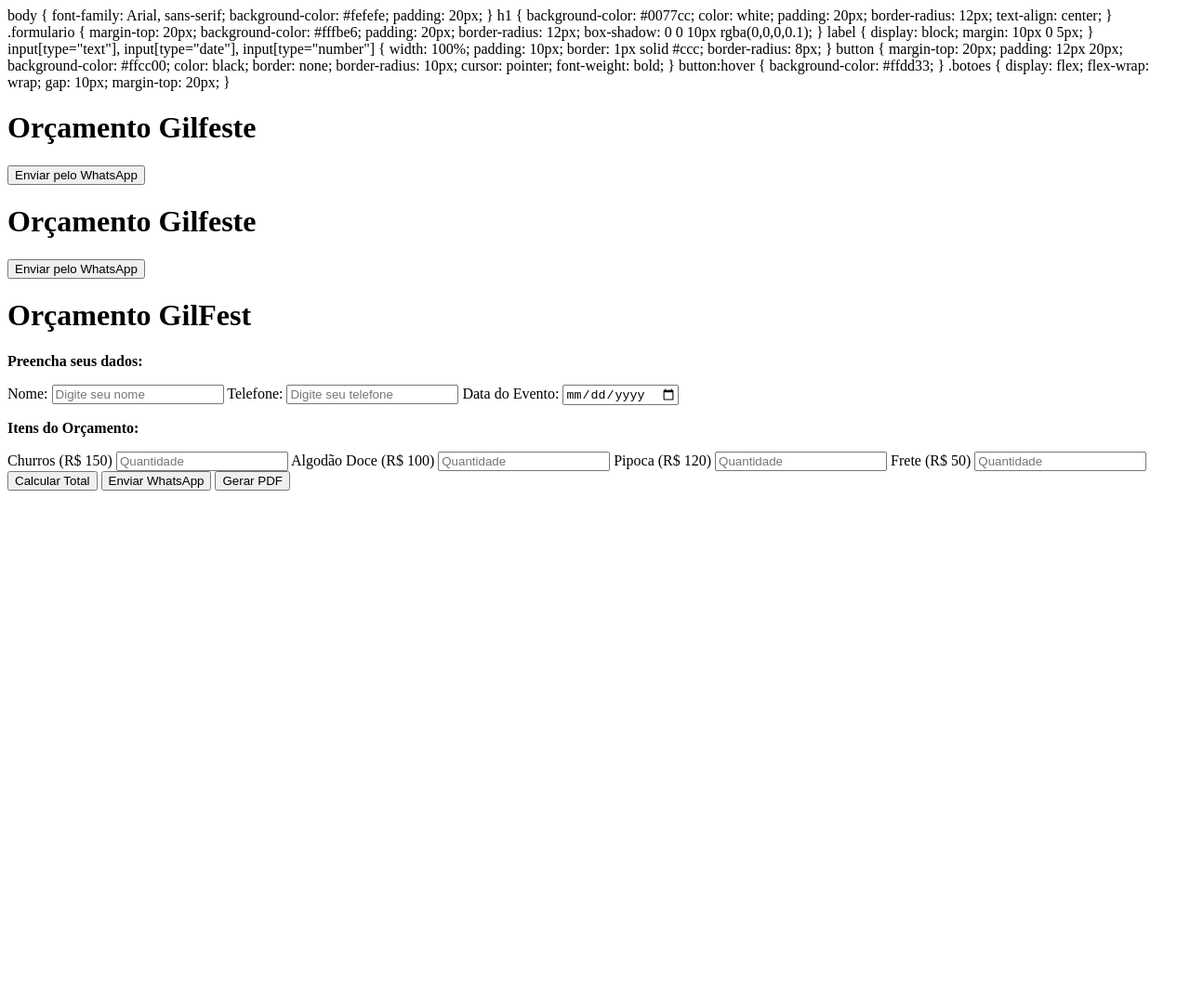
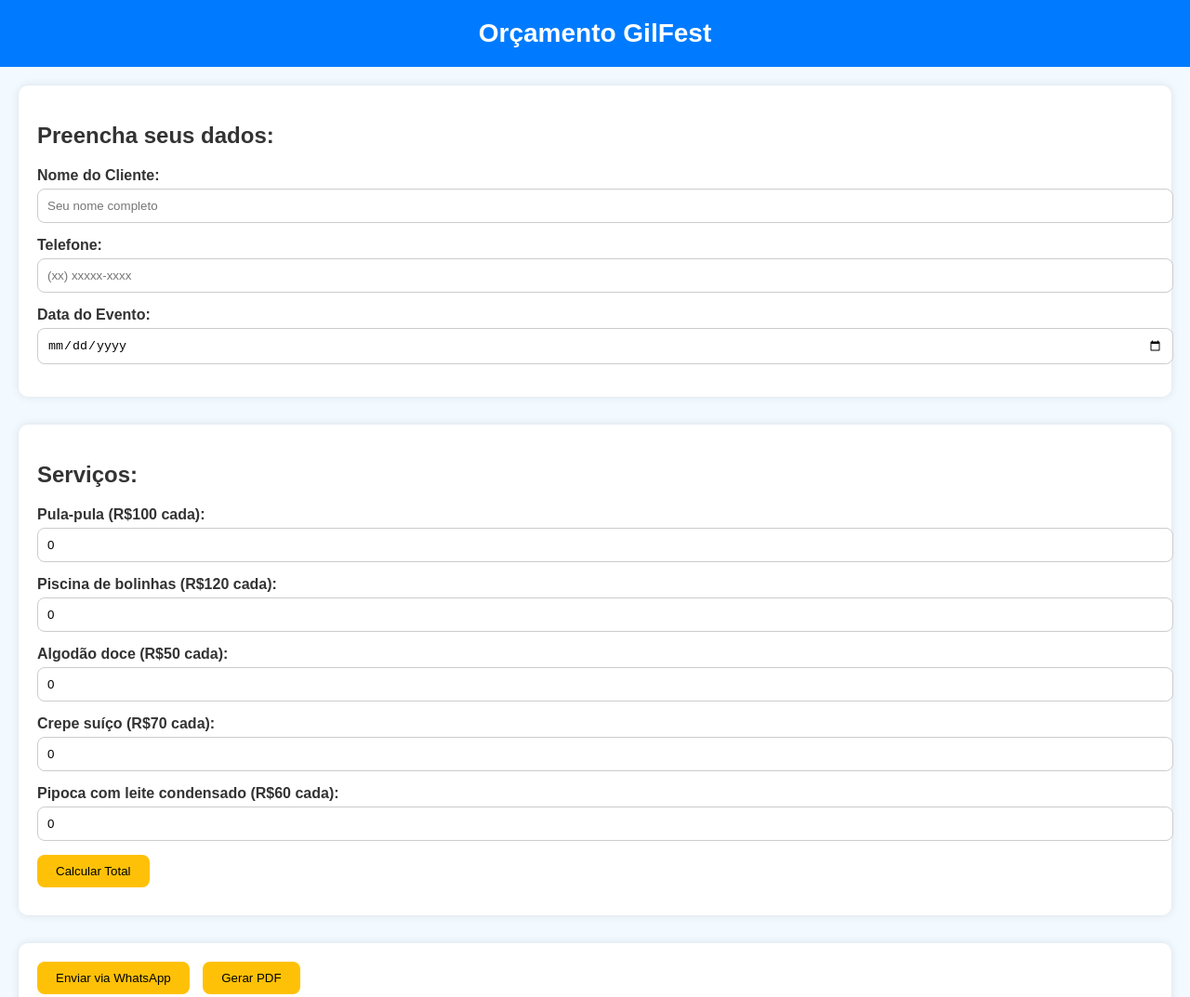
Before and after one commit to Gilart899/Orcamento, a plain HTML site: page index.html in a window 1280 px wide. Shown: the top 1073 px of the page at 93% size. Before the commit the page ends 800 px from the top, so only its background shows below. Drawn offline with Linux system fonts and the light colour scheme.

Commit message:
Update index.html

```diff
--- a/index.html
+++ b/index.html
@@ -5,152 +5,109 @@
   <meta name="viewport" content="width=device-width, initial-scale=1.0"/>
   <title>Orçamento GilFest</title>
   <style>
-    <body>
-  <div class="fundo-transparente">
-    <h1>Orçamento Gilfeste</h1>
-    <form>
-      <!-- formulário aqui -->
-    </form>
-    <button>Enviar pelo WhatsApp</button>
-  </div>
-</body>
-
-</style>
     body {
       font-family: Arial, sans-serif;
-      background-color: #fefefe;
+      margin: 0;
+      padding: 0;
+      background-color: #f2f9ff;
+      color: #333;
+    }
+
+    header {
+      background-color: #007BFF;
+      color: white;
+      padding: 20px;
+      text-align: center;
+      font-size: 28px;
+      font-weight: bold;
+    }
+
+    main {
       padding: 20px;
     }
 
-    h1 {
-      background-color: #0077cc;
-      color: white;
+    .form-section {
+      margin-bottom: 30px;
+      background-color: #ffffff;
+      border-radius: 10px;
       padding: 20px;
-      border-radius: 12px;
-      text-align: center;
-    }
-
-    .formulario {
-      margin-top: 20px;
-      background-color: #fffbe6;
-      padding: 20px;
-      border-radius: 12px;
       box-shadow: 0 0 10px rgba(0,0,0,0.1);
     }
 
     label {
+      font-weight: bold;
       display: block;
-      margin: 10px 0 5px;
+      margin-bottom: 5px;
     }
 
-    input[type="text"],
-    input[type="date"],
-    input[type="number"] {
+    input, select {
       width: 100%;
       padding: 10px;
+      margin-bottom: 15px;
+      border-radius: 8px;
       border: 1px solid #ccc;
-      border-radius: 8px;
     }
 
     button {
-      margin-top: 20px;
-      padding: 12px 20px;
-      background-color: #ffcc00;
+      background-color: #ffc107;
       color: black;
       border: none;
-      border-radius: 10px;
+      padding: 10px 20px;
+      border-radius: 8px;
       cursor: pointer;
+      margin-right: 10px;
+    }
+
+    button:hover {
+      background-color: #e0a800;
+    }
+
+    .resultado {
+      font-size: 18px;
+      margin-top: 10px;
+      color: green;
       font-weight: bold;
     }
 
-    button:hover {
-      background-color: #ffdd33;
-    }
-
-    .botoes {
-      display: flex;
-      flex-wrap: wrap;
-      gap: 10px;
-      margin-top: 20px;
-    }
   </style>
 </head>
-<body><body>
-  <div class="fundo-transparente">
-    <h1>Orçamento Gilfeste</h1>
-    <form>
-      <!-- formulário aqui -->
-    </form>
-    <button>Enviar pelo WhatsApp</button>
-  </div>
-  <body>
-  <div class="fundo-transparente">
-    <h1>Orçamento Gilfeste</h1>
-    <form>
-      <!-- formulário aqui -->
-    </form>
-    <button>Enviar pelo WhatsApp</button>
-  </div>
-</body>
-</body>
-  <h1>Orçamento GilFest</h1>
+<body>
+  <header>Orçamento GilFest</header>
 
-  <div class="formulario">
-    <p><strong>Preencha seus dados:</strong></p>
-    <label for="nomeCliente">Nome:</label>
-    <input type="text" id="nomeCliente" placeholder="Digite seu nome" />
-    <label for="telefoneCliente">Telefone:</label>
-    <input type="text" id="telefoneCliente" placeholder="Digite seu telefone" />
-    <label for="dataEvento">Data do Evento:</label>
-    <input type="date" id="dataEvento" />
+  <main>
+    <div class="form-section">
+      <h2>Preencha seus dados:</h2>
+      <label for="nomeCliente">Nome do Cliente:</label>
+      <input type="text" id="nomeCliente" placeholder="Seu nome completo" />
 
-    <p><strong>Itens do Orçamento:</strong></p>
-    <label>Churros (R$ 150)</label>
-    <input type="number" id="qtdChurros" placeholder="Quantidade" />
+      <label for="telefoneCliente">Telefone:</label>
+      <input type="tel" id="telefoneCliente" placeholder="(xx) xxxxx-xxxx" />
 
-    <label>Algodão Doce (R$ 100)</label>
-    <input type="number" id="qtdAlgodao" placeholder="Quantidade" />
-
-    <label>Pipoca (R$ 120)</label>
-    <input type="number" id="qtdPipoca" placeholder="Quantidade" />
-
-    <label>Frete (R$ 50)</label>
-    <input type="number" id="qtdFrete" placeholder="Quantidade" />
-
-    <div class="botoes">
-      <button onclick="calcularTotal()">Calcular Total</button>
-      <button onclick="enviarWhatsApp()">Enviar WhatsApp</button>
-      <button onclick="gerarPDF()">Gerar PDF</button>
+      <label for="dataEvento">Data do Evento:</label>
+      <input type="date" id="dataEvento" />
     </div>
 
-    <p id="resultadoTotal"></p>
-  </div>
+    <div class="form-section">
+      <h2>Serviços:</h2>
+      <label for="qtdPulaPula">Pula-pula (R$100 cada):</label>
+      <input type="number" id="qtdPulaPula" value="0" />
 
-  <script>
-    function calcularTotal() {
-      const churros = Number(document.getElementById('qtdChurros').value || 0) * 150;
-      const algodao = Number(document.getElementById('qtdAlgodao').value || 0) * 100;
-      const pipoca = Number(document.getElementById('qtdPipoca').value || 0) * 120;
-      const frete = Number(document.getElementById('qtdFrete').value || 0) * 50;
-      const total = churros + algodao + pipoca + frete;
-      document.getElementById('resultadoTotal').innerText = "Total: R$ " + total.toFixed(2);
-    }
+      <label for="qtdPiscina">Piscina de bolinhas (R$120 cada):</label>
+      <input type="number" id="qtdPiscina" value="0" />
 
-    function enviarWhatsApp() {
-      const nome = document.getElementById('nomeCliente').value;
-      const tel = document.getElementById('telefoneCliente').value;
-      const data = document.getElementById('dataEvento').value;
-      const total = document.getElementById('resultadoTotal').innerText;
+      <label for="qtdAlgodao">Algodão doce (R$50 cada):</label>
+      <input type="number" id="qtdAlgodao" value="0" />
 
-      const texto = `Olá, me chamo ${nome}, telefone ${tel}. Data do evento: ${data}. ${total}`;
-      const mensagem = encodeURIComponent(texto);
-      const link = `https://wa.me/557999145044?text=${mensagem}`;
-      window.open(link, '_blank');
-    }
+      <label for="qtdCrepe">Crepe suíço (R$70 cada):</label>
+      <input type="number" id="qtdCrepe" value="0" />
 
-    function gerarPDF() {
-      alert("Função de PDF em breve 📝");
-    }
-  </script>
-</body>
-</html>
+      <label for="qtdPipoca">Pipoca com leite condensado (R$60 cada):</label>
+      <input type="number" id="qtdPipoca" value="0" />
+
+      <button onclick="calcularTotal()">Calcular Total</button>
+      <div class="resultado" id="resultadoTotal"></div>
+    </div>
+
+    <div class="form-section">
+      <button onclick="enviarWhatsApp()">Enviar via WhatsApp</button>
+      <button onclick="gerarPDF()">Gerar PDF</button
```
